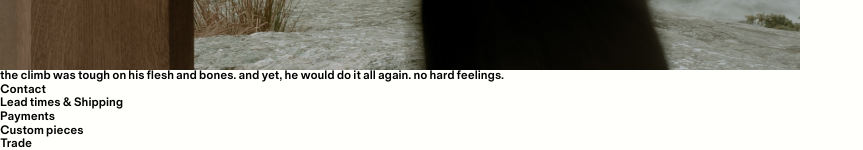
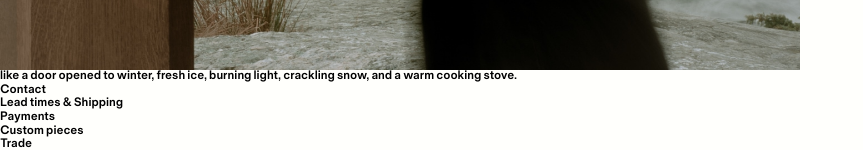
Before and after one commit to Matokosp/otu, a Next.js app: page / in a window 1280 px wide. Shown: the part 4586-4736 px from the top of the page, without its empty margins (0-863 px from the left). Built offline with nearby package versions, Linux system fonts and the light colour scheme.

Commit message:
minor copy changes

```diff
--- a/src/app/page.tsx
+++ b/src/app/page.tsx
@@ -92,8 +92,8 @@ export default function Home() {
           </div>
           <div className="lg:col-start-10 lg:col-end-13 col-span-4 order-1 lg:order-2">
             <p className="uppercase">
-              the climb was tough on his flesh and bones. and yet, he would do
-              it all again. no hard feelings.
+              like a door opened to winter, fresh ice, burning light, crackling
+              snow, and a warm cooking stove.
             </p>
           </div>
         </div>
```
